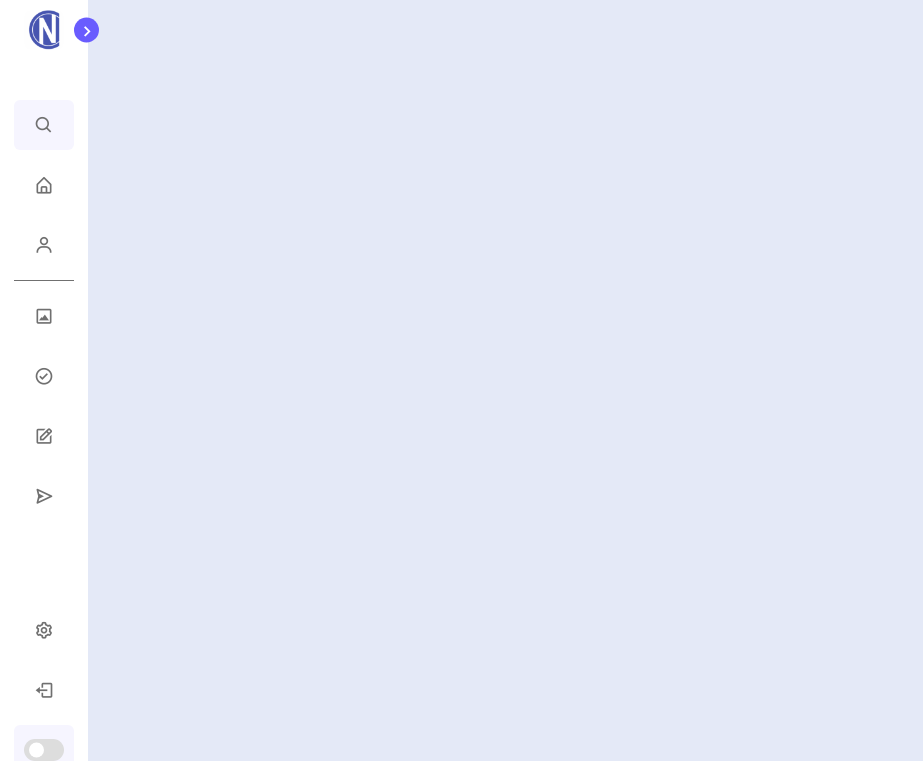
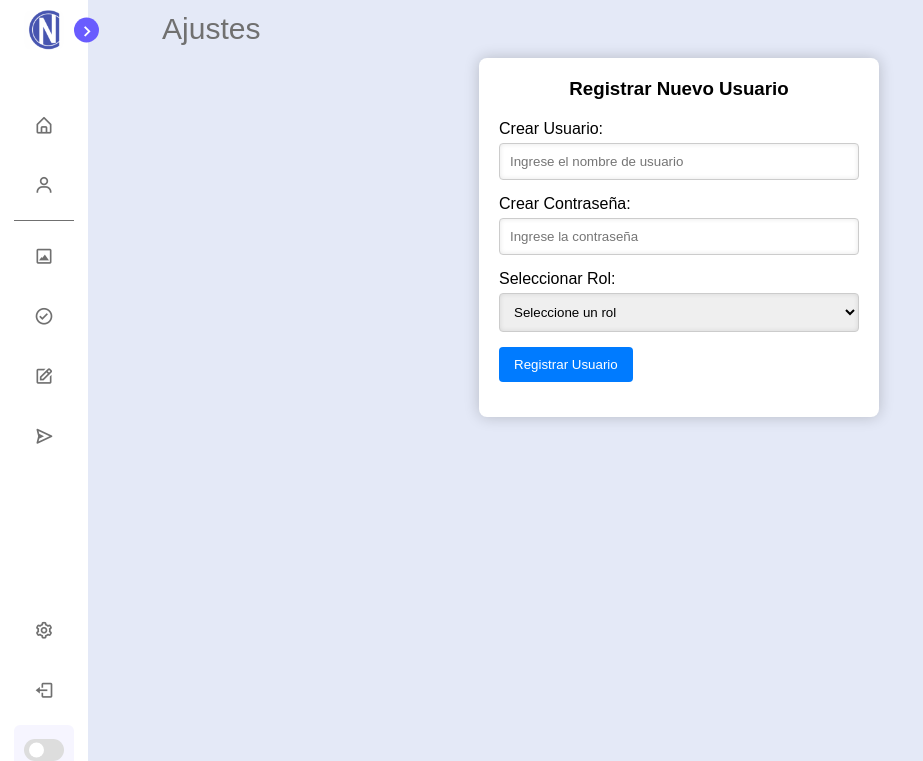
Before and after one commit to zarzuke/Publicity-Data-Sytem-1, a Flask app: page /settings in a window 1280 px wide. Shown: the top 761 px of the page, without its empty margins (0-923 px from the left). Run offline with Flask 3, Linux system fonts and the light colour scheme.

Commit message:
GRAN UPDATE

```diff
--- a/static/css/main.css
+++ b/static/css/main.css
@@ -1,7 +1,4 @@
 /* ======================================================== BASE ================================================== */
-
-/* Google Font Import - Poppins */
-@import url('https://fonts.googleapis.com/css2?family=Poppins:wght@300;400;500;600;700&display=swap');
 
 * {
     margin: 0;
@@ -820,8 +812,17 @@ body.dark .home-header .add-btn .button__text {
 }
 
 .form-group label {
-    font-weight: bold;
+    font-weight: 700;
     margin-bottom: 0.5rem;
+    color: #1f1f1f;
+    font-size: 15px;
+}
+
+body.dark .form-group label {
+    font-weight: 600;
+    margin-bottom: 0.5rem;
+    color: #9c9c9c;
+    font-size: 15px;
 }
 
 .form-group input {
@@ -830,6 +831,7 @@ body.dark .home-header .add-btn .button__text {
     border: 1px solid #ccc;
     border-radius: 4px;
     font-size: 1rem;
+    color: #1c1c1c;
 }
 
 .job-type-buttons {
--- a/static/css/scrollbar.css
+++ b/static/css/scrollbar.css
@@ -6,7 +6,7 @@
 ::-webkit-scrollbar-thumb { background-color: #2f2e31; }
 
   .dark::-webkit-scrollbar-track {
-    background-color: #2f2e31;
+    background-color: #121212;
   }
 
   .dark::-webkit-scrollbar-thumb {
--- /dev/null
+++ b/static/css/settings.css
@@ -0,0 +1,401 @@
+/* ======================================================== BASE ================================================== */
+
+* {
+    margin: 0;
+    padding: 0;
+    box-sizing: border-box;
+    font-family: 'Poppins', sans-serif;
+}
+
+:root {
+    /* ===== Colors ===== */
+    --body-color: #E4E9F7;
+    --sidebar-color: #FFF;
+    --primary-color: #695CFE;
+    --primary-color-light: #F6F5FF;
+    --toggle-color: #DDD;
+    --text-color: #707070;
+
+    /* ====== Transition ====== */
+    --tran-03: all 0.2s ease;
+    --tran-03: all 0.3s ease;
+    --tran-04: all 0.3s ease;
+    --tran-05: all 0.3s ease;
+}
+
+.home-header {
+    /*encabezado*/
+    display: flex;
+    justify-content: space-between;
+    align-items: center;
+    color: #e7e7e7;
+    background-color: transparent;
+    padding-left: 2%;
+    padding-right: 2%;
+    padding-top: 0;
+}
+
+
+body {
+    min-height: 100vh;
+    background-color: var(--body-color);
+    transition: var(--tran-05);
+}
+
+
+::selection {
+    background-color: var(--primary-color);
+    color: #fff;
+}
+
+body.dark {
+    --body-color: #121212;
+    --sidebar-color: #282828;
+    --primary-color: #3a3b3c;
+    --primary-color-light: #3a3b3c;
+    --toggle-color: #fff;
+    --text-color: #ccc;
+}
+
+/* Sidebar */
+.sidebar {
+    position: fixed;
+    top: 0; /* Mantén la barra al principio */
+    left: 0;
+    height: 100vh; /* Altura total */
+    width: 260px; /* Ancho de la barra lateral */
+    padding: 10px 14px; /* Espaciado interno */
+    background: var(--sidebar-color);
+    transition: var(--tran-05);
+    z-index: 100;
+}
+
+.sidebar.close {
+    width: 88px;
+}
+
+.sidebar.close .logo-text .name,
+.sidebar.close .logo-text .profession {
+    display: none;
+}
+
+/* ===== Reusable code - Here ===== */
+.sidebar li {
+    height: 50px;
+    list-style: none;
+    display: flex;
+    align-items: center;
+    margin-top: 10px;
+}
+
+.sidebar header .image,
+.sidebar .icon {
+    min-width: 60px;
+    border-radius: 6px;
+}
+
+.sidebar .icon {
+    min-width: 60px;
+    border-radius: 6px;
+    height: 100%;
+    display: flex;
+    align-items: center;
+    justify-content: center;
+    font-size: 20px;
+}
+
+.sidebar .text,
+.sidebar .icon {
+    color: var(--text-color);
+    transition: var(--tran-03);
+}
+
+.sidebar .text {
+    font-size: 17px;
+    font-weight: 500;
+    white-space: nowrap;
+    opacity: 1;
+}
+
+.separator {
+    border: none; /* Eliminar el estilo por defecto */
+    height: 1px; /* Alto de la línea */
+    background-color: var(--text-color);
+    margin: 10px 0; /* Margen alrededor de la línea */
+}
+
+
+
+.sidebar.close .text {
+    opacity: 0;
+}
+
+/* =========================== */
+
+.sidebar header {
+    position: relative;
+}
+
+.sidebar header .image-text {
+    display: flex;
+    align-items: center;
+}
+
+.sidebar header .logo-text {
+    display: flex;
+    flex-direction: column;
+}
+
+header .image-text .name {
+    margin-top: 2px;
+    font-size: 18px;
+    font-weight: 600;
+}
+
+header .image-text .profession {
+    font-size: 16px;
+    margin-top: -2px;
+    display: block;
+}
+
+.sidebar header .image {
+    display: flex;
+    align-items: center;
+    justify-content: center;
+}
+
+.sidebar header .image img {
+    width: 40px;
+    border-radius: 6px;
+}
+
+.sidebar header .toggle {
+    position: absolute;
+    top: 50%;
+    right: -25px;
+    transform: translateY(-50%) rotate(180deg);
+    height: 25px;
+    width: 25px;
+    background-color: var(--primary-color);
+    color: var(--sidebar-color);
+    border-radius: 50%;
+    display: flex;
+    align-items: center;
+    justify-content: center;
+    font-size: 22px;
+    cursor: pointer;
+    transition: var(--tran-05);
+}
+
+body.dark .sidebar header .toggle {
+    color: var(--text-color);
+}
+
+.sidebar.close .toggle {
+    transform: translateY(-50%) rotate(0deg);
+}
+
+.sidebar .menu {
+    margin-top: 40px;
+}
+
+.sidebar li.search-box {
+    border-radius: 6px;
+    background-color: var(--primary-color-light);
+    cursor: pointer;
+    transition: var(--tran-05);
+}
+
+.sidebar li.search-box input {
+    height: 100%;
+    width: 100%;
+    outline: none;
+    border: none;
+    background-color: var(--primary-color-light);
+    color: var(--text-color);
+    border-radius: 6px;
+    font-size: 17px;
+    font-weight: 500;
+    transition: var(--tran-05);
+}
+
+.sidebar li a {
+    list-style: none;
+    height: 100%;
+    background-color: transparent;
+    display: flex;
+    align-items: center;
+    height: 100%;
+    width: 100%;
+    border-radius: 6px;
+    text-decoration: none;
+    transition: var(--tran-03);
+}
+
+.sidebar li a:hover {
+    background-color: var(--primary-color);
+}
+
+.sidebar li a:hover .icon,
+.sidebar li a:hover .text {
+    color: var(--sidebar-color);
+}
+
+body.dark .sidebar li a:hover .icon,
+body.dark .sidebar li a:hover .text {
+    color: var(--text-color);
+}
+
+.sidebar .menu-bar {
+    height: calc(100% - 55px);
+    display: flex;
+    flex-direction: column;
+    justify-content: space-between;
+    overflow-y: scroll;
+}
+
+.menu-bar::-webkit-scrollbar {
+    display: none;
+}
+
+.sidebar .menu-bar .mode {
+    border-radius: 6px;
+    background-color: var(--primary-color-light);
+    position: relative;
+    transition: var(--tran-05);
+}
+
+.menu-bar .mode .sun-moon {
+    height: 50px;
+    width: 60px;
+}
+
+.mode .sun-moon i {
+    position: absolute;
+}
+
+.mode .sun-moon i.sun {
+    opacity: 0;
+}
+
+body.dark .mode .sun-moon i.sun {
+    opacity: 1;
+}
+
+body.dark .mode .sun-moon i.moon {
+    opacity: 0;
+}
+
+.menu-bar .bottom-content .toggle-switch {
+    position: absolute;
+    right: 0;
+    height: 100%;
+    min-width: 60px;
+    display: flex;
+    align-items: center;
+    justify-content: center;
+    border-radius: 6px;
+    cursor: pointer;
+}
+
+.toggle-switch .switch {
+    position: relative;
+    height: 22px;
+    width: 40px;
+    border-radius: 25px;
+    background-color: var(--toggle-color);
+    transition: var(--tran-05);
+}
+
+.switch::before {
+    content: '';
+    position: absolute;
+    height: 15px;
+    width: 15px;
+    border-radius: 50%;
+    top: 50%;
+    left: 5px;
+    transform: translateY(-50%);
+    background-color: var(--sidebar-color);
+    transition: var(--tran-04);
+}
+
+body.dark .switch::before {
+    left: 20px;
+}
+
+.home {
+    position: absolute;
+    top: 0;
+    top: 0;
+    left: 250px;
+    height: 100vh;
+    width: calc(100% - 250px);
+    background-color: var(--body-color);
+    transition: var(--tran-05);
+}
+
+.home-header .text {
+    font-size: 30px;
+    font-weight: 500;
+    color: var(--text-color);
+    padding: 12px 60px;
+}
+
+.sidebar.close~.home {
+    left: 78px;
+    height: 100vh;
+    width: calc(100% - 78px);
+}
+
+body.dark .home .text {
+    color: var(--text-color);
+}
+
+/* =============================================== BASE ================================================== */
+
+
+.form-card {
+    max-width: 400px; /* Ancho máximo de la tarjeta */
+    margin: 0 auto; /* Centramos el contenedor vertical y horizontalmente */
+    padding: 20px;
+    background-color: white; /* Color de fondo blanco para la tarjeta */
+    border-radius: 8px; /* Bordes redondeados */
+    box-shadow: 0 0 15px rgba(0, 0, 0, 0.2); /* Sombra para la tarjeta */
+}
+
+.form-card h3 {
+    text-align: center; /* Centramos el texto del encabezado */
+    margin-bottom: 20px; /* Espaciado bajo el encabezado */
+}
+
+.form-group {
+    margin-bottom: 15px; /* Separación entre grupos */
+}
+
+.form-group label {
+    display: block; /* Bloque para cada label */
+    margin-bottom: 5px; /* Separación debajo del label */
+}
+
+.form-group input,
+.form-group select {
+    width: 100%; /* Ancho completo */
+    padding: 10px; /* Espaciado interno */
+    border: 1px solid #ccc; /* Borde */
+    border-radius: 4px; /* Bordes redondeados */
+    box-shadow: inset 0 0 5px rgba(0, 0, 0, 0.1); /* Sombra interna */
+}
+
+.form-group button {
+    padding: 10px 15px; /* Espaciado interno */
+    color: white; /* Color de texto */
+    background-color: #007bff; /* Color de fondo */
+    border: none; /* Sin borde */
+    border-radius: 4px; /* Bordes redondeados */
+    cursor: pointer; /* Manita al pasar el mouse */
+}
+
+.form-group button:hover {
+    background-color: #0056b3; /* Color de fondo al pasar el mouse */
+}
--- a/static/js/home.js
+++ b/static/js/home.js
@@ -66,6 +66,12 @@ function updatePreview() {
         previewImage.src = '../static/img/default-image.jpg'; // Imagen predeterminada. Asegúrate de que la ruta sea correcta
     }
 }
+
+document.addEventListener('keydown', function(event) {
+    if (event.key === 'Escape' && addModal.classList.contains('visible')) {
+      closeButton.click(); // Simulate click on close button
+    }
+  });
 
 // Agregar evento de entrada para actualizar la previsualización
 const formInputs = document.querySelectorAll('.add-form input, .add-form textarea, #file');
--- a/static/js/sidebar.js
+++ b/static/js/sidebar.js
@@ -1,11 +1,12 @@
-
 const body = document.querySelector('body');
 const sidebar = body.querySelector('nav');
 const toggle = body.querySelector('.toggle');
-const searchBtn = body.querySelector('.search-box');
 const modeSwitch = body.querySelector('.toggle-switch');
 const modeText = body.querySelector('.mode-text');
-const searchInput = body.querySelector('#searchInput'); // Asegúrate de tener el ID
+
+// Verificamos si search-box y el input existen antes de intentar usarlos
+const searchBtn = body.querySelector('.search-box');
+const searchInput = body.querySelector('#searchInput');
 
 // Function to toggle sidebar visibility
 function toggleSidebar() {
@@ -14,11 +15,12 @@ function toggleSidebar() {
 
 // Function to toggle search and focus on input
 function toggleSearch() {
-  // Cierra la barra lateral lentamente primero
-  sidebar.classList.remove("close"); // Abre la barra lateral
-  setTimeout(() => {
-    searchInput.focus(); // Establece el foco en el campo de búsqueda
-  }, 300); // Asegúrate de que coincide con el tiempo de transición
+  if (searchInput) { // Solo ejecuta si searchInput existe
+    sidebar.classList.remove("close");
+    setTimeout(() => {
+      searchInput.focus();
+    }, 300);
+  }
 }
 
 // Function to toggle dark mode
@@ -47,7 +49,7 @@ function loadThemePreference() {
     document.documentElement.style.setProperty("--scrollbar-track-color", "#333");
     document.documentElement.style.setProperty("--scrollbar-thumb-color", "#555");
     document.documentElement.style.setProperty("--scrollbar-thumb-hover-color", "#777");
-  } else if (storedTheme === "light") {
+  } else {
     body.classList.remove("dark");
     document.documentElement.style.setProperty("--scrollbar-track-color", "#f1f1f1");
     document.documentElement.style.setProperty("--scrollbar-thumb-color", "#888");
@@ -59,7 +61,11 @@ function loadThemePreference() {
 // Event listeners for sidebar interactions
 toggle.addEventListener("click", toggleSidebar);
 modeSwitch.addEventListener("click", toggleTheme);
-searchBtn.addEventListener("click", toggleSearch); // Evento para el botón de búsqueda
+
+// Solo agrega el evento de búsqueda si el botón existe
+if (searchBtn) {
+  searchBtn.addEventListener("click", toggleSearch);
+}
 
 // Load theme preference on initial page load
 loadThemePreference();
--- a/static/script.js
+++ b/static/script.js
@@ -1,6 +1,7 @@
 const openModal = document.querySelector('.contacto');
 const modal = document.querySelector('.modal');
 const cerrarbtn = document.querySelector('.btn__cerrar');
+
 
 openModal.addEventListener('click', (e)=>{
     e.preventDefault();
--- a/templates/home.html
+++ b/templates/home.html
@@ -225,7 +225,7 @@
                                 <textarea id="description" name="description" rows="4" required style="resize: none;"></textarea>
                             </div>
                             <div class="form-group">
-                                <label class="custum-file-upload" for="file">Imagen</label>
+                                <div class="upload-icon-container" onclick="document.getElementById('file').click();"></div>
                                 <div class="form-group upload-box">
                                     <div class="upload-icon-container">
                                         <i class="fas fa-upload"></i>
--- a/templates/settings.html
+++ b/templates/settings.html
@@ -6,7 +6,7 @@
     <meta name="viewport" content="width=device-width, initial-scale=1.0">
     <title>Ajustes - CopyNato</title>
     <link rel="icon" type="image/x-icon" href="../static/img/icon.ico">
-    <link rel="stylesheet" href="../static/css/main.css">
+    <link rel="stylesheet" href="../static/css/settings.css">
     <link rel="stylesheet" href="https://cdnjs.cloudflare.com/ajax/libs/font-awesome/6.4.2/css/all.min.css">
     <link href='https://unpkg.com/boxicons@2.1.1/css/boxicons.min.css' rel='stylesheet'>
 </head>
@@ -26,10 +26,6 @@
         </header>
         <div class="menu-bar">
             <div class="menu">
-                <li class="search-box">
-                    <i class='bx bx-search icon'></i>
-                    <input type="text" placeholder="Buscar..." id="searchInput">
-                </li>
                 <ul class="menu-links">
                     <li class="nav-link">
                         <a href="{{ url_for('home') }}">
@@ -44,8 +40,7 @@
                         </a>
                     </li>
                 </ul>
-                <!-- Agrupación de Diseño, Aprobación, Elaboración y Entrega -->
-                <hr class="separator"> <!-- Este div agrega espacio y parece separado -->
+                <hr class="separator">
                 <ul class="menu-links">
                     <li class="nav-link" id="diseño">
                         <a href="{{ url_for('design') }}">
@@ -99,8 +94,35 @@
         </div>
     </nav>
     <section class="home">
-        <!-- Contenido de la sección de Ajustes aquí -->
+        <div class="home-header">
+            <div class="text">Ajustes</div>
+        </div>
+        <div class="form-card" id="registerUser">
+            <h3>Registrar Nuevo Usuario</h3>
+            <form action="" method="POST">
+                <div class="form-group">
+                    <label for="username">Crear Usuario:</label>
+                    <input type="text" id="username" name="username" required placeholder="Ingrese el nombre de usuario">
+                </div>
+                <div class="form-group">
+                    <label for="password">Crear Contraseña:</label>
+                    <input type="password" id="password" name="password" required placeholder="Ingrese la contraseña">
+                </div>
+                <div class="form-group">
+                    <label for="role">Seleccionar Rol:</label>
+                    <select id="role" name="role" required>
+                        <option value="">Seleccione un rol</option>
+                        <option value="admin">Administrador</option>
+                        <option value="user">Usuario</option>
+                        <option value="editor">Editor</option>
+                    </select>
+                </div>
+                <div class="form-group">
+                    <button type="submit">Registrar Usuario</button>
+                </div>
+            </form>
+        </div>
     </section>
-    <script src="../static/sidebar.js"></script>
+    <script src="../static/js/sidebar.js"></script>
 </body>
 </html>
```
Also changed, not shown: other parts of static/css/main.css (+95 -64 lines), static/css/clients.css (+9 -5 lines), static/js/settings.js (added), tienda.db (added).
